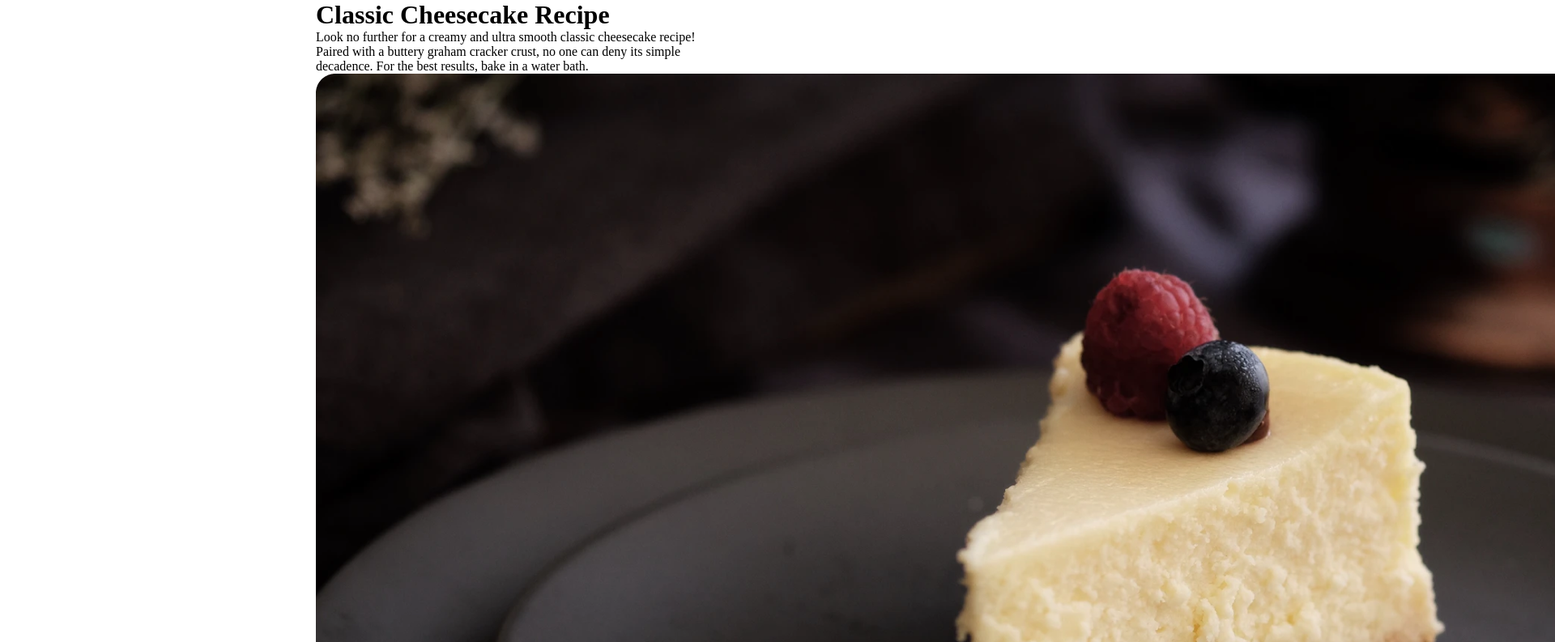
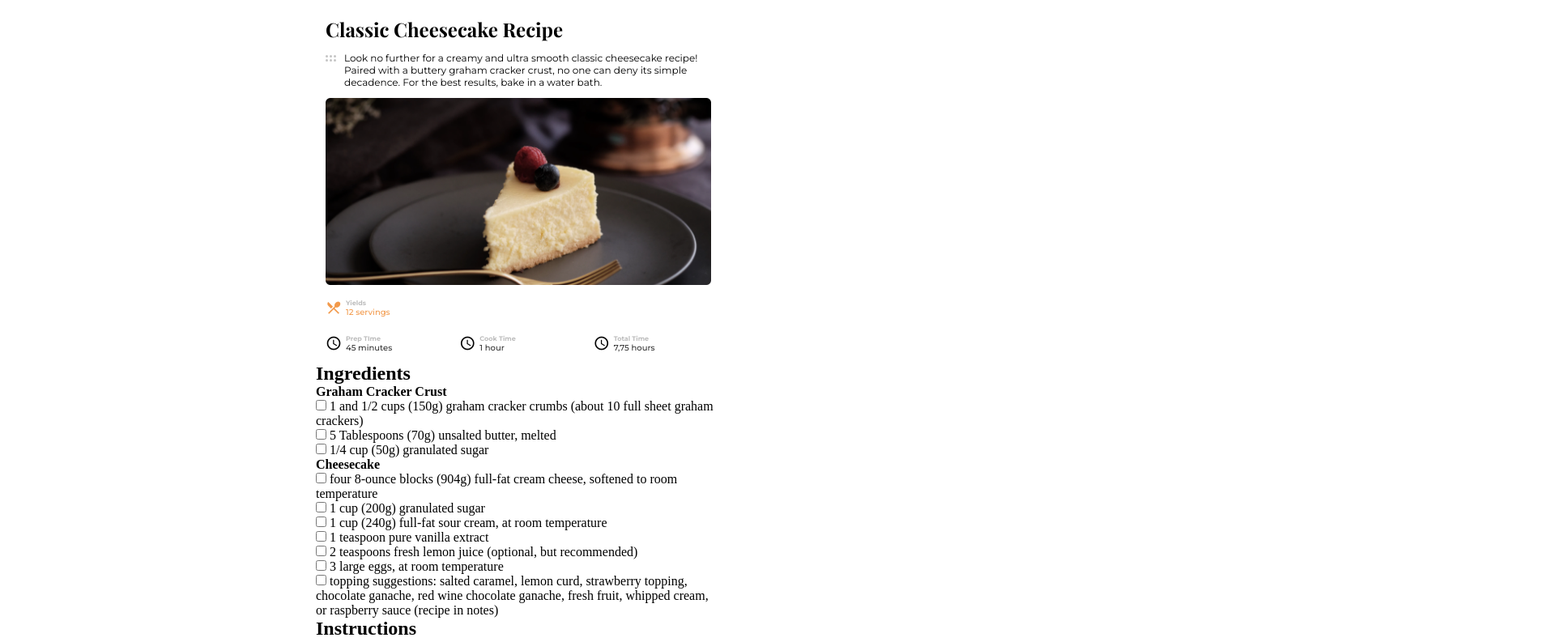
Before and after one commit to namelessolo/devchallenges, a plain HTML site: page 04-recipe-page-master/dist/index.html in a window 1280 px wide. Shown: the top 793 px of the page at 81% size, 1920 px wide, since content can reach past the window. Drawn offline with nearby package versions, Linux system fonts and the light colour scheme.

Commit message:
finish heder, photo and recpt-info

```diff
--- a/04-recipe-page-master/dist/index.html
+++ b/04-recipe-page-master/dist/index.html
@@ -4,41 +4,52 @@
     <meta charset="UTF-8" />
     <meta name="viewport" content="width=device-width, initial-scale=1.0" />
     <link rel="stylesheet" href="./css/main.css" />
+    <link
+      href="https://fonts.googleapis.com/icon?family=Material+Icons"
+      rel="stylesheet"
+    />
     <title>Document</title>
   </head>
   <body>
     <div class="wrapper">
       <header class="header">
         <h1 class="header__title">Classic Cheesecake Recipe</h1>
-        <p class="header__story">
-          Look no further for a creamy and ultra smooth classic cheesecake
-          recipe! Paired with a buttery graham cracker crust, no one can deny
-          its simple decadence. For the best results, bake in a water bath.
-        </p>
+        <div class="header__story">
+          <img src="./img/6dots.svg" alt="" class="header__icon" />
+          <p>
+            Look no further for a creamy and ultra smooth classic cheesecake
+            recipe! Paired with a buttery graham cracker crust, no one can deny
+            its simple decadence. For the best results, bake in a water bath.
+          </p>
+        </div>
       </header>
       <section class="photo">
         <img src="./img/photo1.png" alt="" class="photo__img" />
       </section>
       <section class="recpt-info">
-        <div class="recpt-info__item">
-          <img src="" alt="" class="recept-info__img" />
-          <div class="recept-info__type">Yields</div>
-          <div class="recept-info__prop">12 servings</div>
+        <div class="recpt-info__item recpt-info__item--first">
+          <span class="material-icons material-icons--first">
+            local_dining
+          </span>
+          <h4 class="recpt-info__type">Yields</h4>
+          <p class="recpt-info__prop recpt-info__prop--first">12 servings</p>
         </div>
         <div class="recpt-info__item">
-          <img src="" alt="" class="recept-info__img" />
-          <div class="recept-info__type">Prep TIme</div>
-          <div class="recept-info__prop">45 minutes</div>
+          <span class="recpt-info__item material-icons"> schedule </span>
+          <div class="recpt-info__type">Prep TIme</div>
+          <div class="recpt-info__prop">45 minutes</div>
         </div>
         <div class="recpt-info__item">
-          <img src="" alt="" class="recept-info__img" />
-          <div class="recept-info__type">Cook Time</div>
-          <div class="recept-info__prop">1 hour</div>
+          <span class="material-icons"> schedule </span>
+
+          <div class="recpt-info__type">Cook Time</div>
+          <div class="recpt-info__prop">1 hour</div>
         </div>
         <div class="recpt-info__item">
-          <img src="" alt="" class="recept-info__img" />
-          <div class="recept-info__type">Total Time</div>
-          <div class="recept-info__prop">7,75 hours</div>
+          <span class="material-icons"> schedule </span>
+
+          <div class="recpt-info__type">Total Time</div>
+          <div class="recpt-info__prop">7,75 hours</div>
         </div>
       </section>
       <section class="ingredients">
--- a/04-recipe-page-master/scss/_variables.scss
+++ b/04-recipe-page-master/scss/_variables.scss
@@ -0,0 +1,6 @@
+$primary-font: "Playfair Display";
+$second-font: "Montserrat";
+$grey1: #333333;
+$grey2: #4f4f4f;
+$grey3: #c4c4c4;
+$grey4: #bdbdbd;
--- a/04-recipe-page-master/scss/main.scss
+++ b/04-recipe-page-master/scss/main.scss
@@ -1,8 +1,90 @@
 @import url("https://fonts.googleapis.com/css2?family=Montserrat:wght@400;500;700&family=Playfair+Display:wght@400;700&display=swap");
 
 @import "./reset";
+@import "variables";
 
 .wrapper {
   max-width: 500px;
-  margin: 0 auto;
+  margin: 20px auto;
 }
+
+.header {
+  margin: 12px;
+
+  &__title {
+    font-family: $primary-font;
+    font-size: 1.5rem;
+    font-weight: 700;
+    line-height: 32px;
+    margin: 12px 0;
+  }
+  &__story {
+    display: flex;
+    align-items: flex-start;
+    font-family: $second-font;
+    font-size: 0.75rem;
+    line-height: 15px;
+  }
+
+  &__icon {
+    padding: 4px 10px 0 0;
+  }
+}
+
+.photo {
+  margin: 12px;
+  border-radius: 12px;
+
+  &__img {
+    width: 100%;
+    height: auto;
+  }
+}
+
+.recpt-info {
+  margin: 12px;
+  display: grid;
+  grid-template-columns: 1fr 1fr 1fr;
+  gap: 20px;
+
+  &__item {
+    display: grid;
+    justify-content: start;
+    align-items: center;
+    grid-template-rows: 1fr 1fr;
+    grid-template-columns: auto auto;
+    column-gap: 5px;
+  }
+
+  &__item--first {
+    grid-column: 1/ -1;
+  }
+  & .material-icons {
+    font-size: 20px;
+    grid-column: 1 / 2;
+    grid-row: 1 /3;
+
+    &--first {
+      color: #f2994a;
+    }
+  }
+  &__type {
+    font-size: 0.5rem;
+    font-family: $second-font;
+    color: $grey4;
+    line-height: 10px;
+    font-weight: 700;
+  }
+
+  &__prop {
+    font-size: 0.625rem;
+    font-family: $second-font;
+    color: $grey1;
+    line-height: 12px;
+    font-weight: 500;
+
+    &--first {
+      color: #f2994a;
+    }
+  }
+}
```
Also changed, not shown: 04-recipe-page-master/dist/css/main.css, 1 other file.
